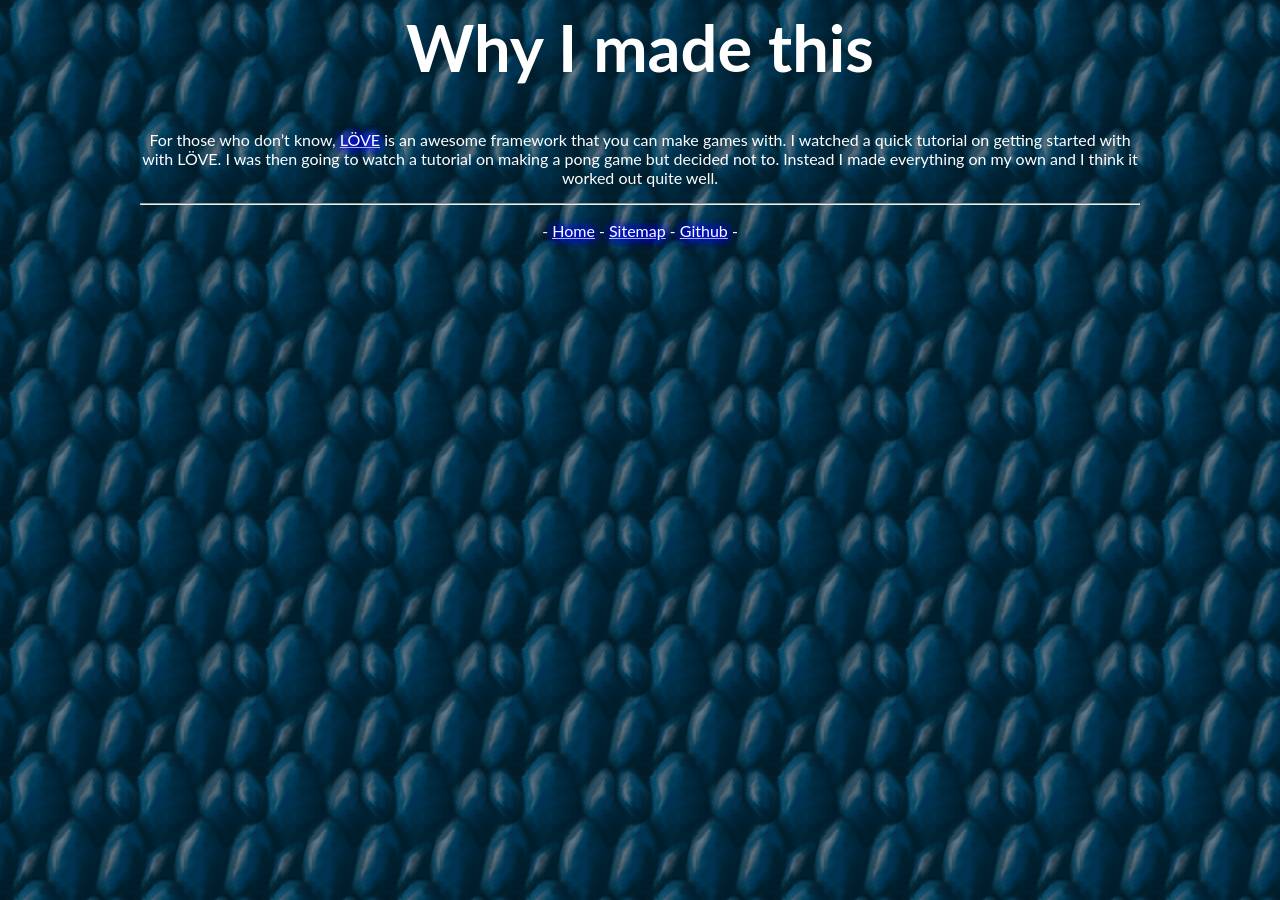
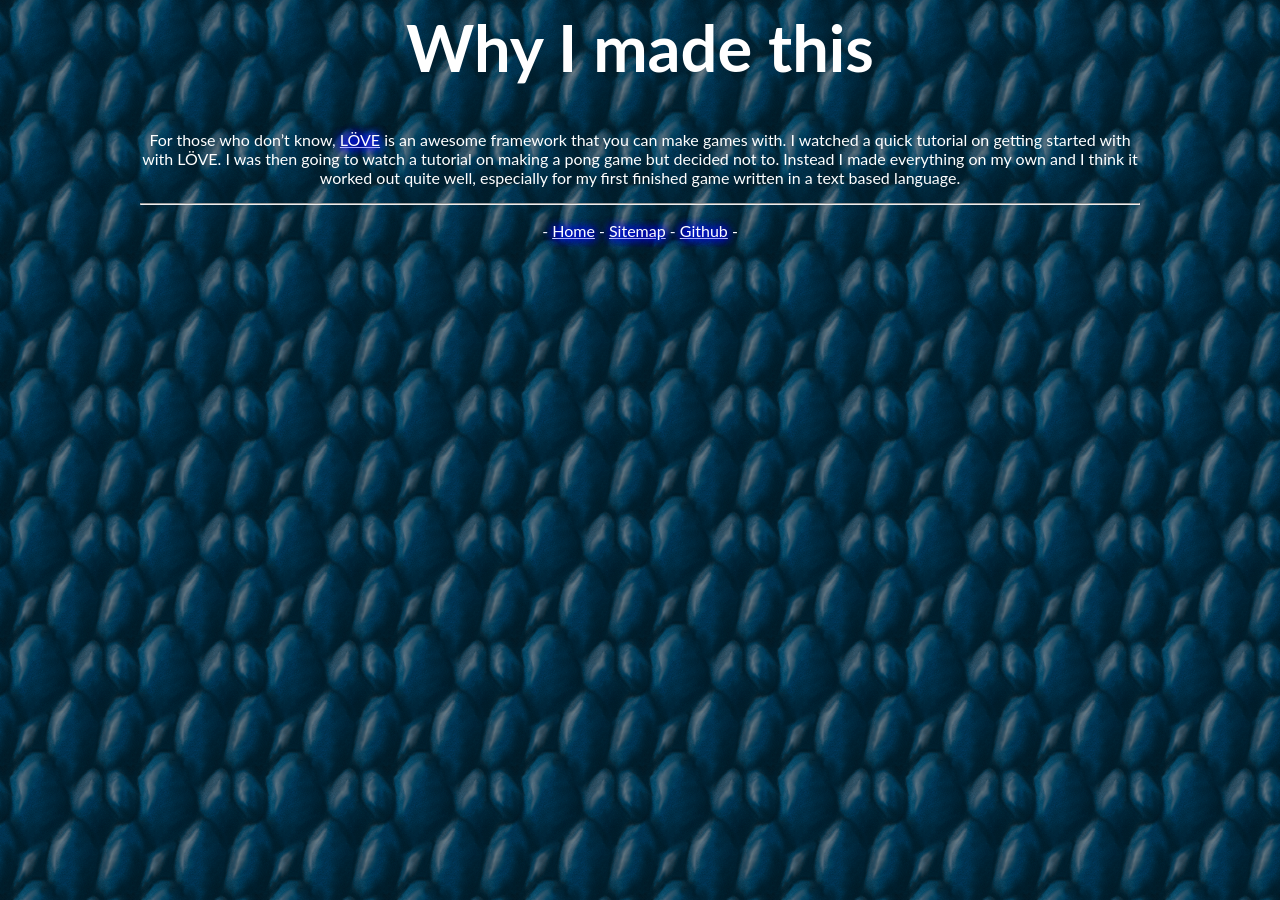
Before and after one commit to RayTheNoob/website, a Jekyll site: the page built from pages/rayPong/why.md, in a window 1280 px wide. Built offline with Jekyll 4.4.1, drawn with Linux system fonts in a browser that asks for light colours.

Commit message:
Update why.md

```diff
--- a/pages/rayPong/why.md
+++ b/pages/rayPong/why.md
@@ -6,4 +6,4 @@ permalink: /rayPong/why
 
 # Why I made this
 
-For those who don't know, [LÖVE](https://love2d.org/) is an awesome framework that you can make games with. I watched a quick tutorial on getting started with with LÖVE. I was then going to watch a tutorial on making a pong game but decided not to. Instead I made everything on my own and I think it worked out quite well.
+For those who don't know, [LÖVE](https://love2d.org/) is an awesome framework that you can make games with. I watched a quick tutorial on getting started with with LÖVE. I was then going to watch a tutorial on making a pong game but decided not to. Instead I made everything on my own and I think it worked out quite well, especially for my first finished game written in a text based language.
```
